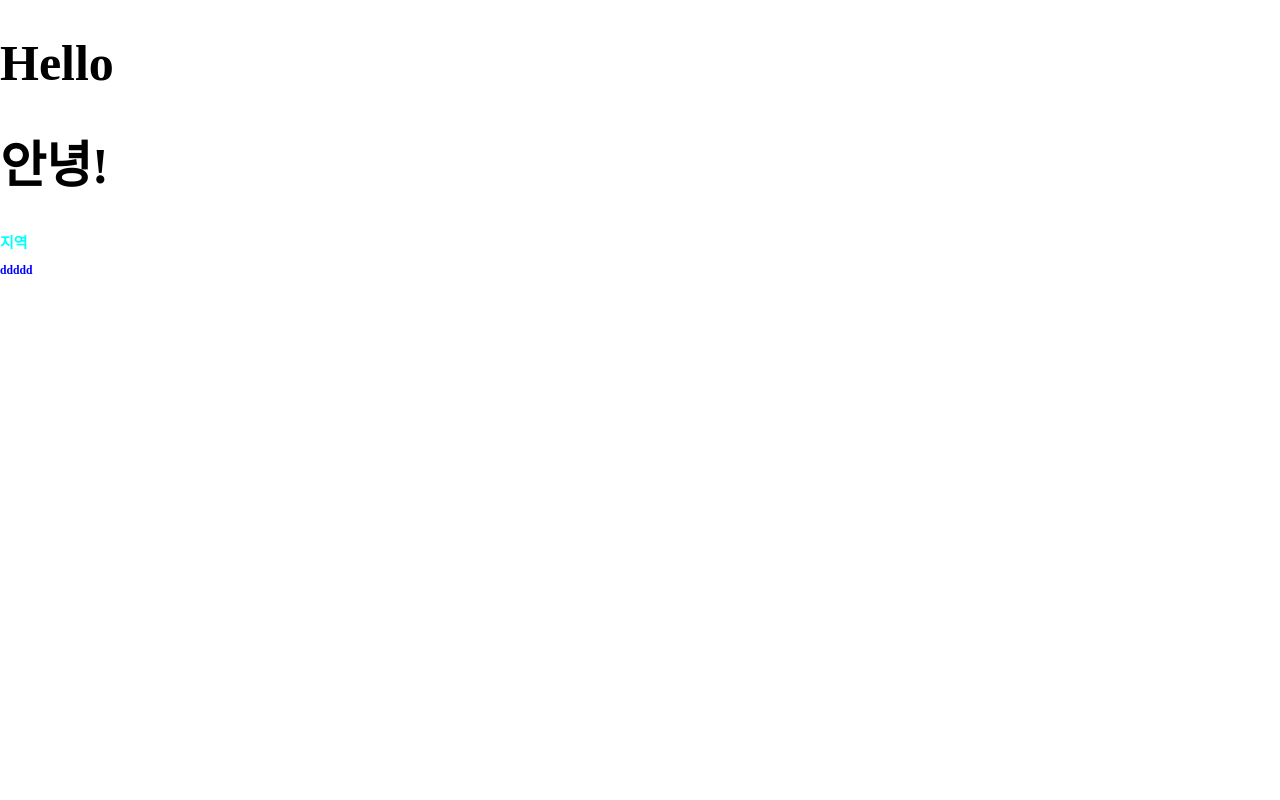
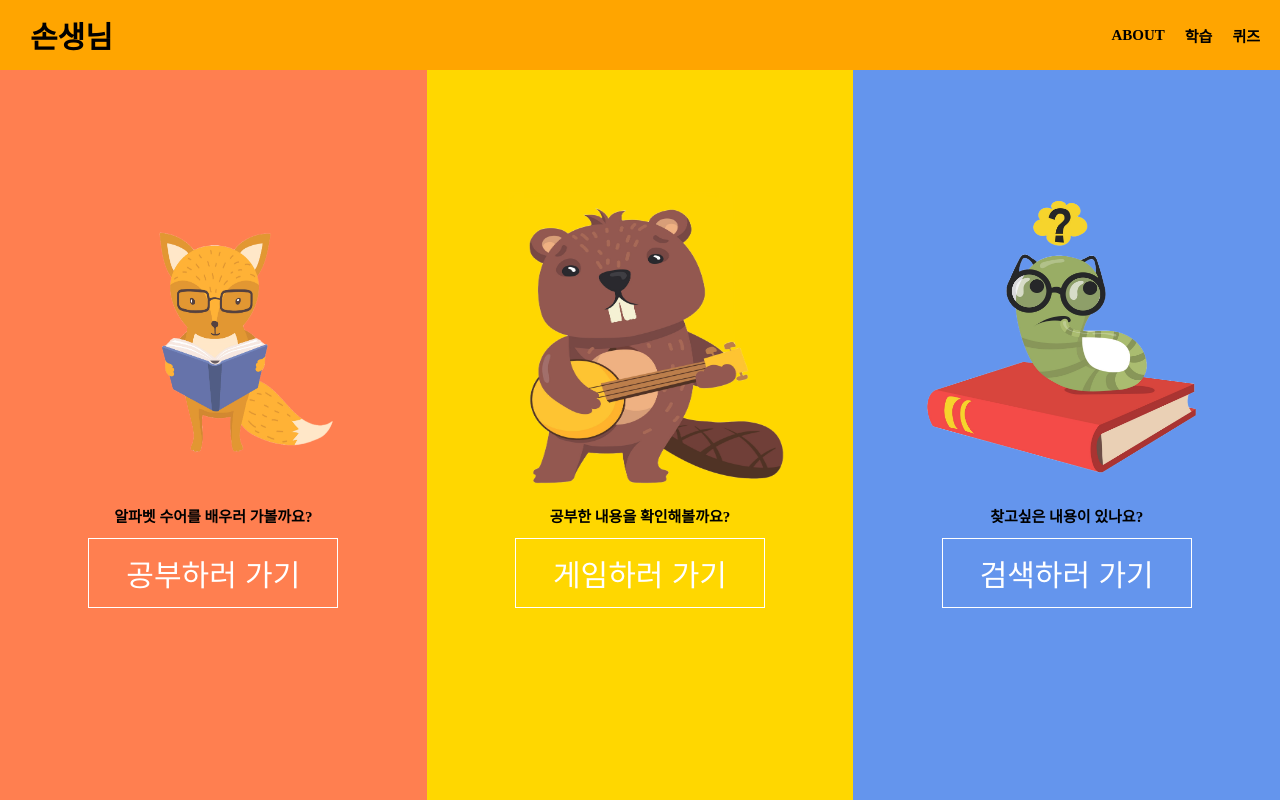
Before and after one commit to elice-AI4/sonsaengnim, a React (Create React App) app in the folder front/: page / in a window 1280 px wide. Built offline with nearby package versions, Linux system fonts and the light colour scheme; a web font is replaced by a local one.

Commit message:
fix : merge 완료

```diff
--- a/front/src/App.tsx
+++ b/front/src/App.tsx
@@ -1,14 +1,42 @@
 import React from "react";
 import { BrowserRouter as Router, Routes, Route } from "react-router-dom";
-import Hello from "./components/Hello";
 import NotFound from "./components/NotFound";
 import { ROUTE } from "./components/route/route";
+import Learning from "./components/page/learning/Learning";
+import Word from "./components/page/learning/word/Word";
+import LearningTemplate from "./components/page/learning/learningTemplate/LearningTemplate";
+import { alphabetImgs } from "./components/page/learning/learningData";
+import Main from "./components/page/main/Main";
+import Login from "./components/page/login/Login";
+import Register from "./components/page/register/Register";
+import Quiz from "./components/page/quiz/Quiz";
+import Header from "./components/header/Header";
+import About from "./components/page/about/About";
 
 function App() {
   return (
     <Router>
+      <Header />
       <Routes>
-        <Route path="/" element={<Hello test={"Hello"} />} />
+        <Route path="/" element={<Main />} />
+        <Route path="/login" element={<Login />} />
+        <Route path="/register" element={<Register />} />
+        <Route path={`/${ROUTE.ABOUT.link}`} element={<About />} />
+        <Route path={`/${ROUTE.LEARNING.link}`} element={<Learning />} />
+        <Route
+          path={`/${ROUTE.LEARNING.link}/${ROUTE.ALPHABET.link}`}
+          element={
+            <LearningTemplate
+              imgs={alphabetImgs}
+              title="A부터 차근차근 알아가 볼까요?"
+            />
+          }
+        />
+        <Route
+          path={`/${ROUTE.LEARNING.link}/${ROUTE.WORD.link}`}
+          element={<Word />}
+        />
+        <Route path={`/${ROUTE.QUIZ.link}`} element={<Quiz />} />
         <Route path="/*" element={<NotFound />} />
       </Routes>
     </Router>
--- a/front/src/components/header/Header.tsx
+++ b/front/src/components/header/Header.tsx
@@ -17,7 +17,7 @@ const Header = () => {
   return (
     <Navbar>
       <TitleContainer onClick={handleClickTitle}>
-        <Title>손선생</Title>
+        <Title>손생님</Title>
       </TitleContainer>
       <List>
         <StyledLink to={ROUTE.ABOUT.link}>ABOUT</StyledLink>
--- a/front/src/components/route/route.ts
+++ b/front/src/components/route/route.ts
@@ -2,13 +2,19 @@ export const ROUTE = {
   LOGIN: {
     link: "login",
   },
-  COUNT: {
-    link: "count",
+  ABOUT: {
+    link: "about",
   },
-  TEXT: {
-    link: "text",
+  LEARNING: {
+    link: "learning",
   },
-  FC: {
-    link: "fc",
+  ALPHABET: {
+    link: "alphabet",
+  },
+  WORD: {
+    link: "word",
+  },
+  QUIZ: {
+    link: "quiz",
   },
 };
--- a/front/src/styles/theme.ts
+++ b/front/src/styles/theme.ts
@@ -13,8 +13,31 @@ const theme: DefaultTheme = {
   },
 
   text: {
-    largest: "50px",
+    largest: "4rem",
+  },
+
+  navbar: {
+    height: "7rem",
+    backgroundColor: "orange",
+    title: {
+      fontSize: "3rem",
+      fontWeight: "700",
+    },
+    link: {
+      fontSize: "1.5rem",
+      fontWeight: "700",
+    },
+  },
+
+  learning: {
+    button: {
+      width: "50rem",
+      height: "30rem",
+      title: "5rem",
+    },
   },
 };
 
+
+
 export { theme };
```
Also changed, not shown: front/src/styles/styled.d.ts (+21 -0 lines).
